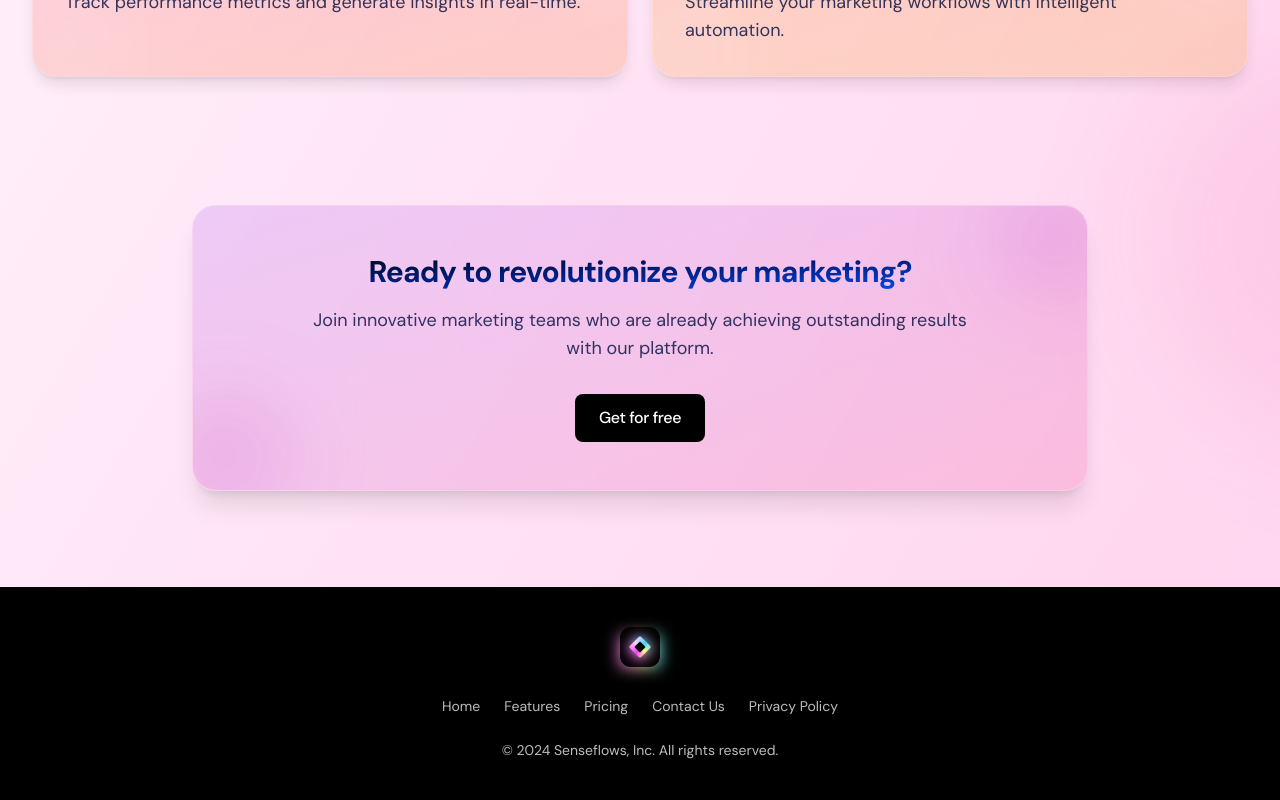
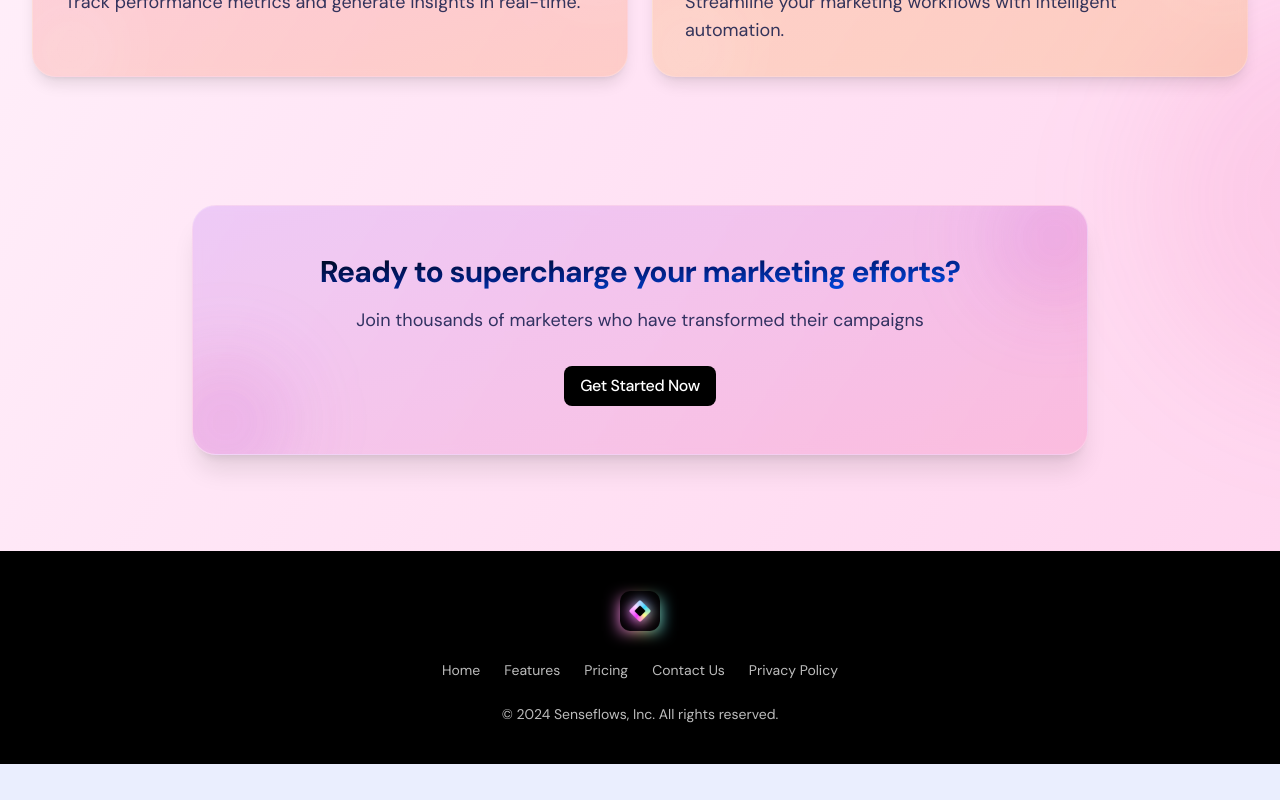
Before and after one commit to invoicepulse/heisenberghqnew, a Next.js app: page /solutions/marketing in a window 1280 px wide. Shown: the part 1651-2451 px from the top of the page. After the commit the page ends 2415 px from the top, so only its background shows below. Built offline with nearby package versions, Linux system fonts and the light colour scheme.

Commit message:
Updated all buttons to redirect to apps.senseflows.fun

```diff
--- a/src/app/solutions/analytics/page.tsx
+++ b/src/app/solutions/analytics/page.tsx
@@ -218,16 +218,16 @@ export default function AnalyticsSolution() {
 
             <div className="relative z-10 text-center">
               <h2 className="text-3xl font-bold tracking-tight bg-gradient-to-br from-black via-[#001E80] to-[#0055FF] text-transparent bg-clip-text">
-                Ready to unlock your data&apos;s potential?
+                Ready to unlock the power of your data?
               </h2>
               <p className="text-[#010D3E]/80 mt-4 text-lg max-w-2xl mx-auto">
-                Join innovative analytics teams who are already achieving outstanding results with our platform.
+                Join thousands of teams who have transformed their analytics capabilities
               </p>
               <a
-                href="/api/auth/login"
-                className="mt-8 bg-black text-white px-6 py-3 rounded-lg font-medium inline-flex items-center justify-center tracking-tight hover:bg-black/80 transition-colors"
+                href="https://apps.senseflows.fun"
+                className="btn btn-primary mt-8 inline-block"
               >
-                Get for free
+                Get Started Now
               </a>
             </div>
           </div>
--- a/src/app/solutions/finance/page.tsx
+++ b/src/app/solutions/finance/page.tsx
@@ -221,13 +221,13 @@ export default function FinanceSolution() {
                 Ready to revolutionize your financial operations?
               </h2>
               <p className="text-[#010D3E]/80 mt-4 text-lg max-w-2xl mx-auto">
-                Join innovative finance teams who are already achieving outstanding results with our platform.
+                Join thousands of businesses who have transformed their financial processes
               </p>
               <a
-                href="/api/auth/login"
-                className="mt-8 bg-black text-white px-6 py-3 rounded-lg font-medium inline-flex items-center justify-center tracking-tight hover:bg-black/80 transition-colors"
+                href="https://apps.senseflows.fun"
+                className="btn btn-primary mt-8 inline-block"
               >
-                Get for free
+                Get Started Now
               </a>
             </div>
           </div>
--- a/src/app/solutions/marketing/page.tsx
+++ b/src/app/solutions/marketing/page.tsx
@@ -222,16 +222,16 @@ export default function MarketingSolution() {
 
             <div className="relative z-10 text-center">
               <h2 className="text-3xl font-bold tracking-tight bg-gradient-to-br from-black via-[#001E80] to-[#0055FF] text-transparent bg-clip-text">
-                Ready to revolutionize your marketing?
+                Ready to supercharge your marketing efforts?
               </h2>
               <p className="text-[#010D3E]/80 mt-4 text-lg max-w-2xl mx-auto">
-                Join innovative marketing teams who are already achieving outstanding results with our platform.
+                Join thousands of marketers who have transformed their campaigns
               </p>
               <a
-                href="/api/auth/login"
-                className="mt-8 bg-black text-white px-6 py-3 rounded-lg font-medium inline-flex items-center justify-center tracking-tight hover:bg-black/80 transition-colors"
+                href="https://apps.senseflows.fun"
+                className="btn btn-primary mt-8 inline-block"
               >
-                Get for free
+                Get Started Now
               </a>
             </div>
           </div>
--- a/src/app/solutions/product/page.tsx
+++ b/src/app/solutions/product/page.tsx
@@ -221,13 +221,13 @@ export default function ProductSolution() {
                 Ready to transform your product development?
               </h2>
               <p className="text-[#010D3E]/80 mt-4 text-lg max-w-2xl mx-auto">
-                Join innovative product teams who are already achieving outstanding results with our platform.
+                Join thousands of teams who have already revolutionized their product development process
               </p>
               <a
-                href="/api/auth/login"
-                className="mt-8 bg-black text-white px-6 py-3 rounded-lg font-medium inline-flex items-center justify-center tracking-tight hover:bg-black/80 transition-colors"
+                href="https://apps.senseflows.fun"
+                className="btn btn-primary mt-8 inline-block"
               >
-                Get for free
+                Get Started Now
               </a>
             </div>
           </div>
--- a/src/components/AuthButton.tsx
+++ b/src/components/AuthButton.tsx
@@ -10,7 +10,7 @@ export default function AuthButton({ children, className }: AuthButtonProps) {
   const router = useRouter();
 
   const handleAuth = () => {
-    router.push("/api/auth/login");
+    window.location.href = "https://apps.senseflows.fun";
   };
 
   return (
--- a/src/sections/CallToAction.tsx
+++ b/src/sections/CallToAction.tsx
@@ -30,7 +30,7 @@ export const CallToAction = () => {
             transition={{ delay: 0.2 }}
             className="flex gap-2 mt-10 justify-center"
           >
-            <a href="/api/auth/login" className="btn btn-primary">
+            <a href="https://apps.senseflows.fun" className="btn btn-primary">
               Get for free
             </a>
           </motion.div>
--- a/src/sections/Header.tsx
+++ b/src/sections/Header.tsx
@@ -10,7 +10,7 @@ export const Header = () => {
     <header className="sticky top-0 backdrop-blur-sm z-20">
       <div className="flex justify-center items-center py-3 bg-black text-white text-sm gap-3">
         <p className="text-white/60 hidden md:block">Streamline your workflow and boost your productvity</p>
-        <a href="/api/auth/login" className="inline-flex gap-1 items-center">
+        <a href="https://apps.senseflows.fun" className="inline-flex gap-1 items-center">
           <p>Get started for free</p>
           <ArrowRight className="h-4 w-4 inline-flex justify-center items-center" />
         </a>
@@ -26,9 +26,9 @@ export const Header = () => {
               <Link href="/features">Features</Link>
               <SolutionsDropdown />
               <Link href="/pricing">Pricing</Link>
-              <Link href="/api/auth/login" className="text-black hover:text-black/80">Login</Link>
+              <a href="https://apps.senseflows.fun" className="text-black hover:text-black/80">Login</a>
               <a
-                href="/api/auth/login"
+                href="https://apps.senseflows.fun"
                 className="bg-black text-white px-4 py-2 rounded-lg font-medium inline-flex items-center justify-center tracking-tight"
               >
                 Get for free
--- a/src/sections/Hero.tsx
+++ b/src/sections/Hero.tsx
@@ -36,7 +36,7 @@ export const Hero = () => {
               efforts, and celebrate your success.
             </p>
             <div className="flex gap-1 items-center mt-[30px]">
-              <a href="/api/auth/login" className="btn btn-primary">
+              <a href="https://apps.senseflows.fun" className="btn btn-primary">
                 Get for free
               </a>
             </div>
--- a/src/sections/Pricing.tsx
+++ b/src/sections/Pricing.tsx
@@ -104,7 +104,7 @@ export const Pricing = () => {
                 <span className="tracking-tight font-bold text-black/50">/month</span>
               </div>
               <a
-                href="/api/auth/login"
+                href="https://apps.senseflows.fun"
                 className={twMerge("btn btn-primary w-full mt-[30px]", inverse && "bg-white text-black")}
               >
                 {buttonText}
```
